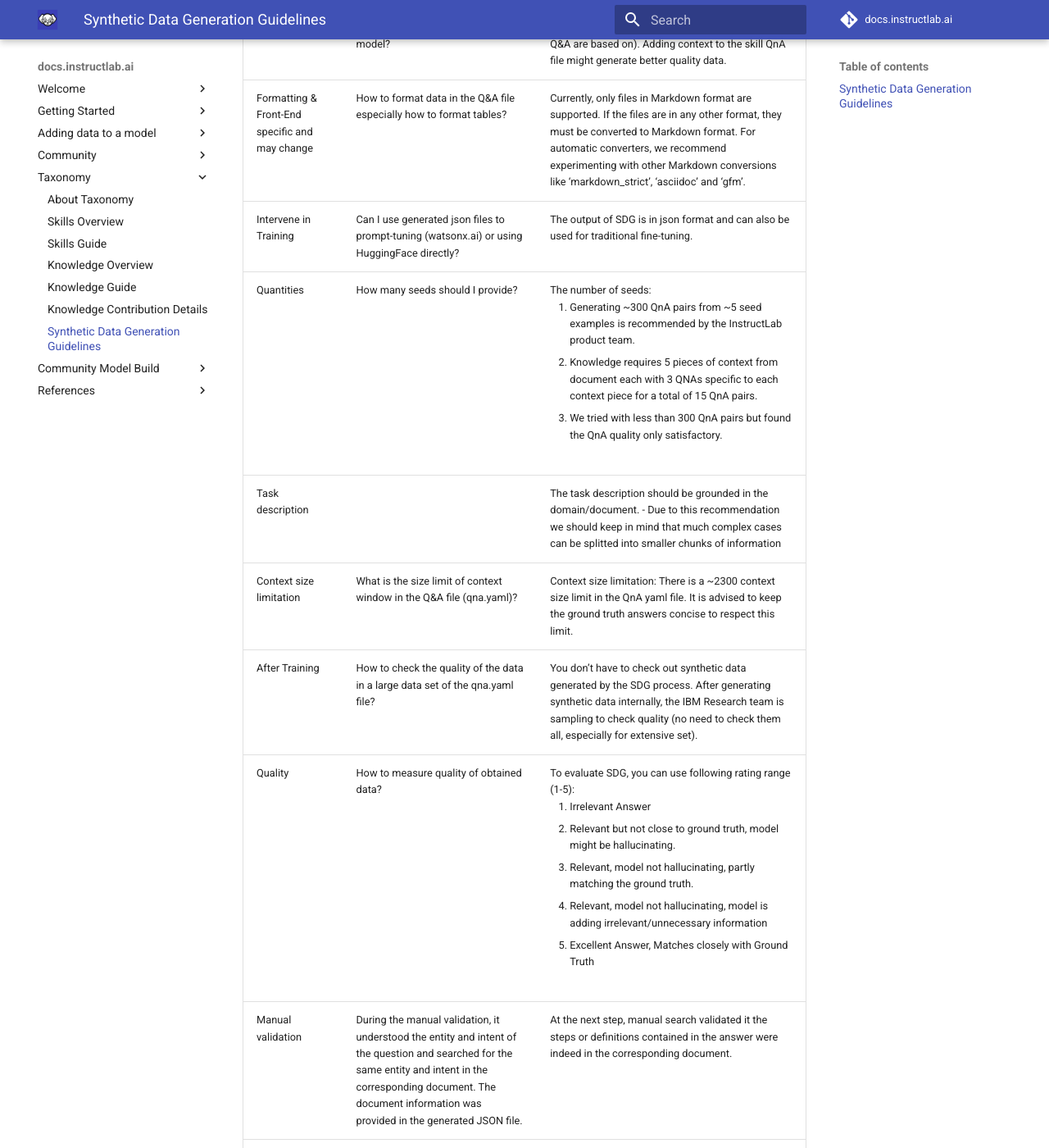
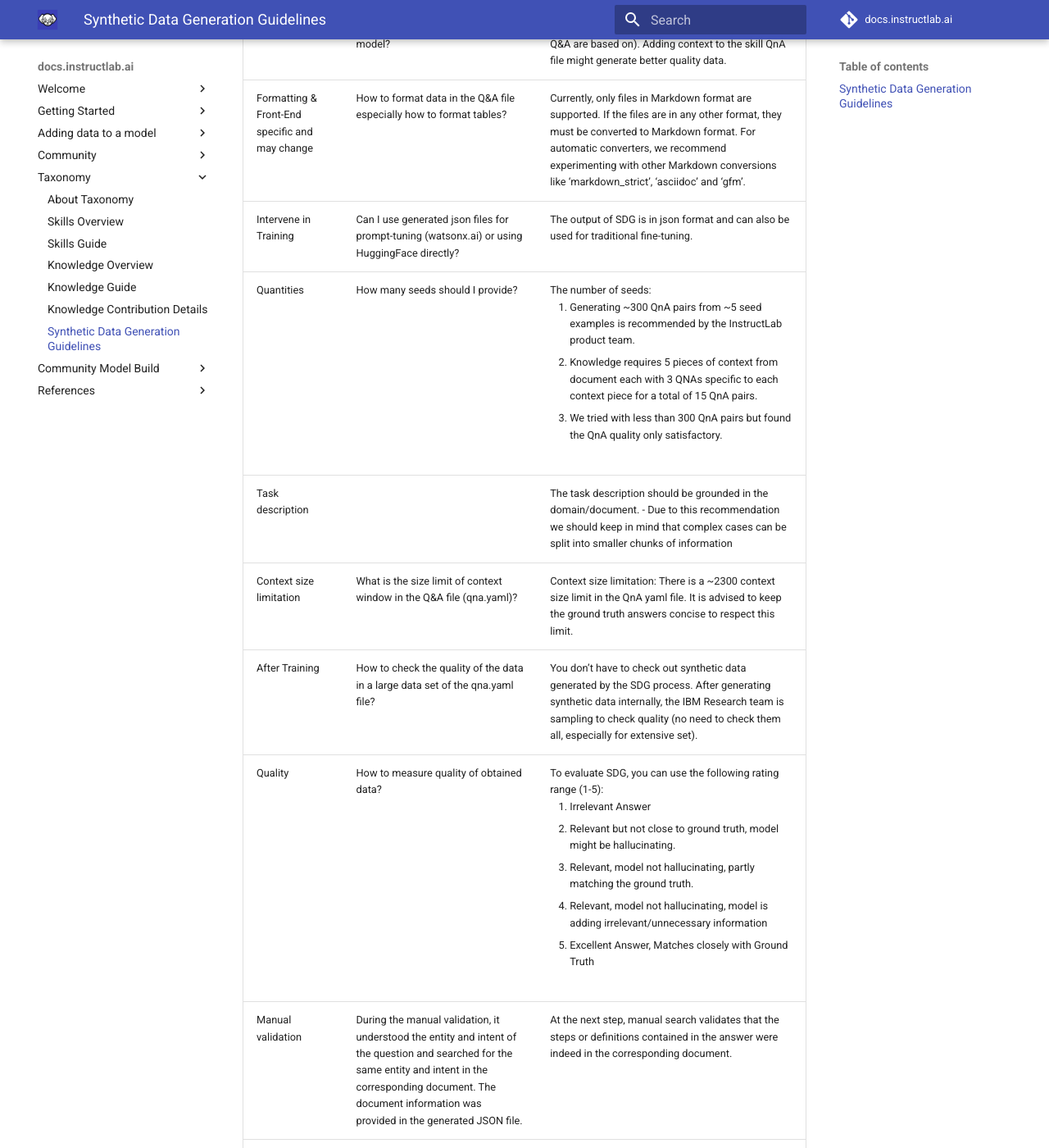
Before and after one commit to instructlab/docs.instructlab.ai, an MkDocs documentation site: the page built from docs/taxonomy/sdg_guidelines.md, in a window 1280 px wide and 1400 px high, scrolled down 496 px. Shown: the whole window at 82% size. Built offline with MkDocs 1.6.1 and Material for MkDocs 9.7.7, drawn with Linux system fonts in a browser that asks for light colours; comment, search, counter and statistics services are not loaded.

Commit message:
minor grammer changes
Signed-off-by: Colin O'Sullivan <colin.osullivan1@ibm.com>

```diff
--- a/docs/taxonomy/sdg_guidelines.md
+++ b/docs/taxonomy/sdg_guidelines.md
@@ -7,12 +7,12 @@ The OIC initiative promoted discussion spaces for sharing and recording best pra
 | Things to Avoid | Historically, LLM is bad in math | Do not provide complex math calculation in Q&A seeds. |
 | Context | What if knowledge is based on documents not existing in the base model? | In the qna.yaml file, you can pass context within a chunk of information (text from the document that Q&A are based on). Adding context to the skill QnA file might generate better quality data. |
 | Formatting & Front-End specific and may change | How to format data in the Q&A file especially how to format tables? | Currently, only files in Markdown format are supported. If the files are in any other format, they must be converted to Markdown format. For automatic converters, we recommend experimenting with other Markdown conversions like ‘markdown_strict’, ‘asciidoc’ and ‘gfm’. |
-| Intervene in Training | Can I use generated json files to prompt-tuning (watsonx.ai) or using HuggingFace directly? | The output of SDG is in json format and can also be used for traditional fine-tuning. |
+| Intervene in Training | Can I use generated json files for prompt-tuning (watsonx.ai) or using HuggingFace directly? | The output of SDG is in json format and can also be used for traditional fine-tuning. |
 | Quantities | How many seeds should I provide? | The number of seeds: <ol><li>Generating ~300 QnA pairs from ~5 seed examples is recommended by the InstructLab product team.</li><li>Knowledge requires 5 pieces of context from document each with 3 QNAs specific to each context piece for a total of 15 QnA pairs.</li><li>We tried with less than 300 QnA pairs but found the QnA quality only satisfactory.</li><ol> |
-| Task description | | The task description should be grounded in the domain/document. - Due to this recommendation we should keep in mind that much complex cases can be splitted into smaller chunks of information |
+| Task description | | The task description should be grounded in the domain/document. - Due to this recommendation we should keep in mind that complex cases can be split into smaller chunks of information |
 | Context size limitation | What is the size limit of context window in the Q&A file (qna.yaml)? | Context size limitation: There is a ~2300 context size limit in the QnA yaml file. It is advised to keep the ground truth answers  concise to respect this limit. |
 | After Training | How to check the quality of the data in a large data set of the qna.yaml file? | You don’t have to check out synthetic data generated by the SDG process. After generating synthetic data internally, the IBM Research team is sampling to check quality (no need to check them all, especially for extensive set). |
-| Quality | How to measure quality of obtained data? | To evaluate SDG, you can use following rating range (1-5): <ol><li>Irrelevant Answer</li><li>Relevant but not close to ground truth, model might be hallucinating.</li><li>Relevant, model not hallucinating, partly matching the ground truth.</li><li>Relevant, model not hallucinating, model is adding irrelevant/unnecessary information</li><li>Excellent Answer, Matches closely with Ground Truth</li><ol> |
-| Manual validation | During the manual validation, it understood the entity and intent of the question and searched for the same entity and intent in the corresponding document. The document information was provided in the generated JSON file. | At the next step, manual search validated it the steps or definitions contained in the answer were indeed in the corresponding document. |
+| Quality | How to measure quality of obtained data? | To evaluate SDG, you can use the following rating range (1-5): <ol><li>Irrelevant Answer</li><li>Relevant but not close to ground truth, model might be hallucinating.</li><li>Relevant, model not hallucinating, partly matching the ground truth.</li><li>Relevant, model not hallucinating, model is adding irrelevant/unnecessary information</li><li>Excellent Answer, Matches closely with Ground Truth</li><ol> |
+| Manual validation | During the manual validation, it understood the entity and intent of the question and searched for the same entity and intent in the corresponding document. The document information was provided in the generated JSON file. | At the next step, manual search validates that the steps or definitions contained in the answer were indeed in the corresponding document. |
 | Quality of data generated | How to enhance the quality of data generated in SD | <ul><li>Task description: Add a task description relevant to the knowledge documents. We tried adding a custom task description to improve the SDG.</li><li>Prompt template: Add guidelines for instruction and output to stick to document-related keywords and generate instructions from tables. We specifically added these instructions to the prompt template.</li><li>Chunk word count: Increase the word count to increase the chunk sizes taken from the documents in SDG for long answered (Q&A pairs)</li><li>Rouge threshold: To strictly enforce/penalize data quality, one can increase the rouge threshold in the iLab generate command.</li><li>The question and answer pairs should be complete sentences, well formed, and use proper grammar. Longer answers are better than a short yes or no.</li><li>Also, the question and answer pairs must be answered by the  associated context.</li></ul> |
 | Formatting | How many leaf nodes are kept in the taxonomy after adding a Q&A file? | The documents are kept in single leaf node and has one qna file and one attribution.txt. |
```
